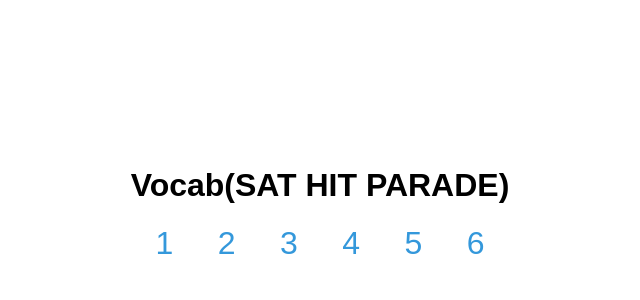
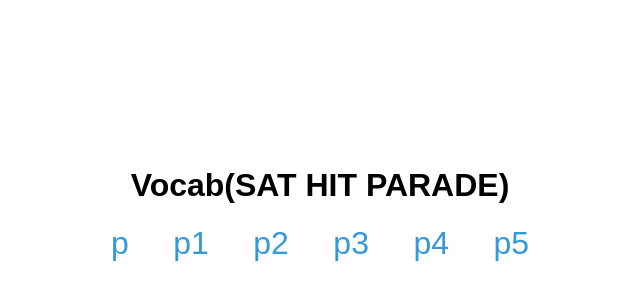
Before and after one commit to pongpung/Vocabs, a plain HTML site: page satparade.html in a window 1280 px wide. Shown: the part 196-496 px from the top of the page, without its empty margins (320-960 px from the left). Drawn offline with Linux system fonts and the light colour scheme.

Commit message:
Update satparade.html

```diff
--- a/satparade.html
+++ b/satparade.html
@@ -28,12 +28,12 @@
 <body>
     <h1>Vocab(SAT HIT PARADE) </h1>
     <div>
-        <a href="p.html">1</a>
-        <a href="p1.html">2</a>
-        <a href="p2.html">3</a>
-        <a href="p3.html">4</a>
-        <a href="p4.html">5</a>
-        <a href="p5.html">6</a>
+        <a href="p.html">p</a>
+        <a href="p1.html">p1</a>
+        <a href="p2.html">p2</a>
+        <a href="p3.html">p3</a>
+        <a href="p4.html">p4</a>
+        <a href="p5.html">p5</a>
 
     </div>
 </body>
```
